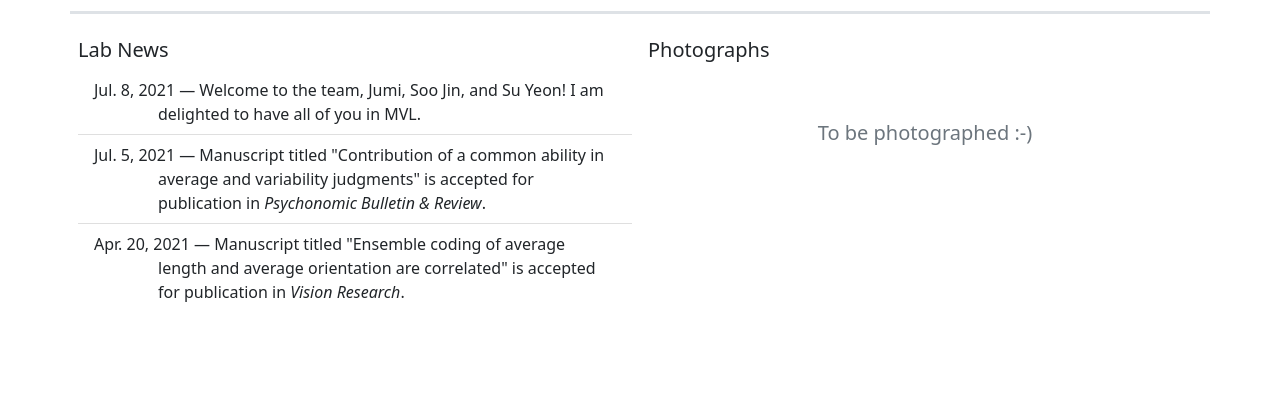
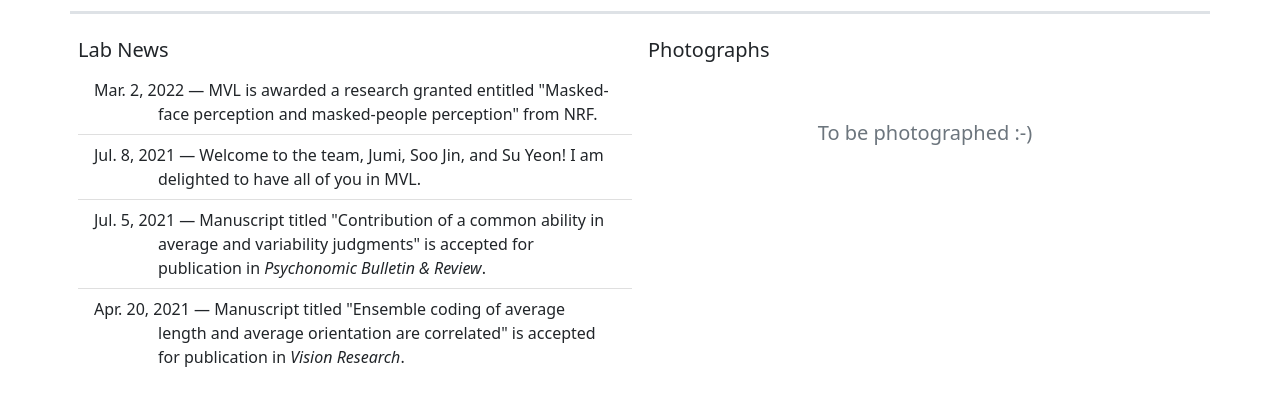
Before and after one commit to ssmvl/ssmvl.github.io, a plain HTML site: page index.html in a window 1280 px wide. Shown: the part 334-740 px from the top of the page. Drawn offline with nearby package versions, Linux system fonts and the light colour scheme.

Commit message:
Updated news (grant awarded to MVL)

```diff
--- a/index.html
+++ b/index.html
@@ -42,6 +42,7 @@
         <div class="col-lg-6 p-2">
           <h5>Lab News</h5>
           <ul class="list-group list-group-flush list-group-hanging">
+            <li class="list-group-item">Mar. 2, 2022 &mdash; MVL is awarded a research granted entitled "Masked-face perception and masked-people perception" from NRF.</li>
             <li class="list-group-item">Jul. 8, 2021 &mdash; Welcome to the team, Jumi, Soo&nbsp;Jin, and Su&nbsp;Yeon! I am delighted to have all of you in MVL.</li>
             <li class="list-group-item">Jul. 5, 2021 &mdash; Manuscript titled "Contribution of a common ability in average and variability judgments" is accepted for publication in <span class="fst-italic">Psychonomic Bulletin & Review</span>.</li>
             <li class="list-group-item">Apr. 20, 2021 &mdash; Manuscript titled "Ensemble coding of average length and average orientation are correlated" is accepted for publication in <span class="fst-italic">Vision Research</span>.</li>
```
